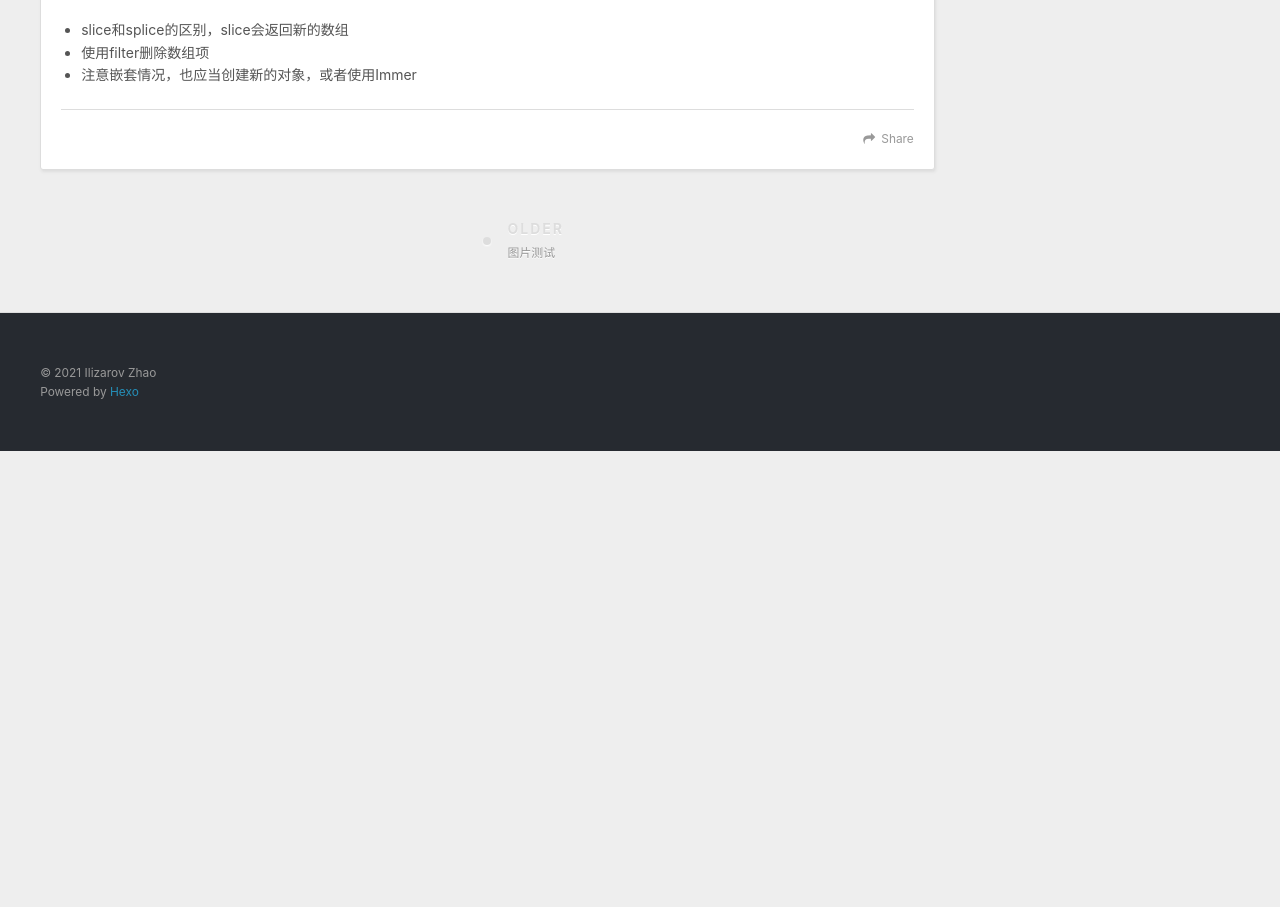
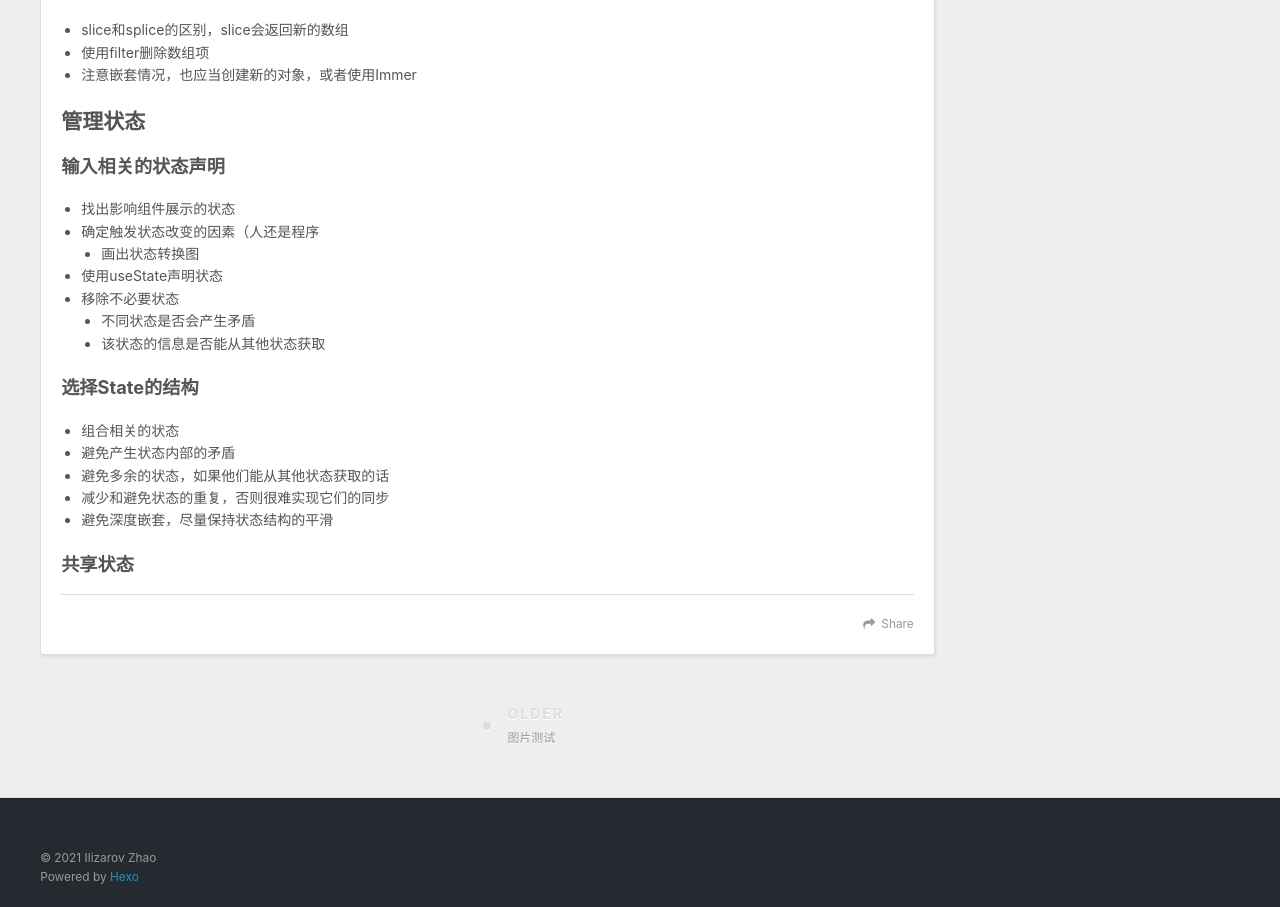
Before and after one commit to Ilizarov1/Ilizarov1.github.io, a plain HTML site: page 2021/11/28/React 学习/index.html in a window 1280 px wide. Shown: the part 8504-9411 px from the top of the page. Before the commit the page ends 8955 px from the top, so only its background shows below. Drawn offline with nearby package versions, Linux system fonts and the light colour scheme.

Commit message:
Site updated: 2021-12-02 19:16:32

```diff
--- a/2021/11/28/React 学习/index.html
+++ b/2021/11/28/React 学习/index.html
@@ -17,7 +17,7 @@
 <meta property="og:image" content="https://ilizarov1.github.io/images/ReactStudy/image-20211128200839015.png">
 <meta property="og:image" content="https://ilizarov1.github.io/images/ReactStudy/image-20211201110617187.png">
 <meta property="article:published_time" content="2021-11-28T12:50:00.000Z">
-<meta property="article:modified_time" content="2021-12-01T04:01:46.998Z">
+<meta property="article:modified_time" content="2021-12-02T08:23:06.671Z">
 <meta property="article:author" content="Ilizarov Zhao">
 <meta name="twitter:card" content="summary">
 <meta name="twitter:image" content="https://ilizarov1.github.io/images/ReactStudy/image-20211128200839015.png">
@@ -286,7 +286,27 @@
 <li>使用filter删除数组项</li>
 <li>注意嵌套情况，也应当创建新的对象，或者使用Immer</li>
 </ul>
-
+<h2 id="管理状态"><a href="#管理状态" class="headerlink" title="管理状态"></a>管理状态</h2><h3 id="输入相关的状态声明"><a href="#输入相关的状态声明" class="headerlink" title="输入相关的状态声明"></a>输入相关的状态声明</h3><ul>
+<li>找出影响组件展示的状态</li>
+<li>确定触发状态改变的因素（人还是程序<ul>
+<li>画出状态转换图</li>
+</ul>
+</li>
+<li>使用useState声明状态</li>
+<li>移除不必要状态<ul>
+<li>不同状态是否会产生矛盾</li>
+<li>该状态的信息是否能从其他状态获取</li>
+</ul>
+</li>
+</ul>
+<h3 id="选择State的结构"><a href="#选择State的结构" class="headerlink" title="选择State的结构"></a>选择State的结构</h3><ul>
+<li>组合相关的状态</li>
+<li>避免产生状态内部的矛盾</li>
+<li>避免多余的状态，如果他们能从其他状态获取的话</li>
+<li>减少和避免状态的重复，否则很难实现它们的同步</li>
+<li>避免深度嵌套，尽量保持状态结构的平滑</li>
+</ul>
+<h3 id="共享状态"><a href="#共享状态" class="headerlink" title="共享状态"></a>共享状态</h3>
 
     </div>
     <footer class="article-footer">
```
Also changed, not shown: index.html (+21 -1 lines).
